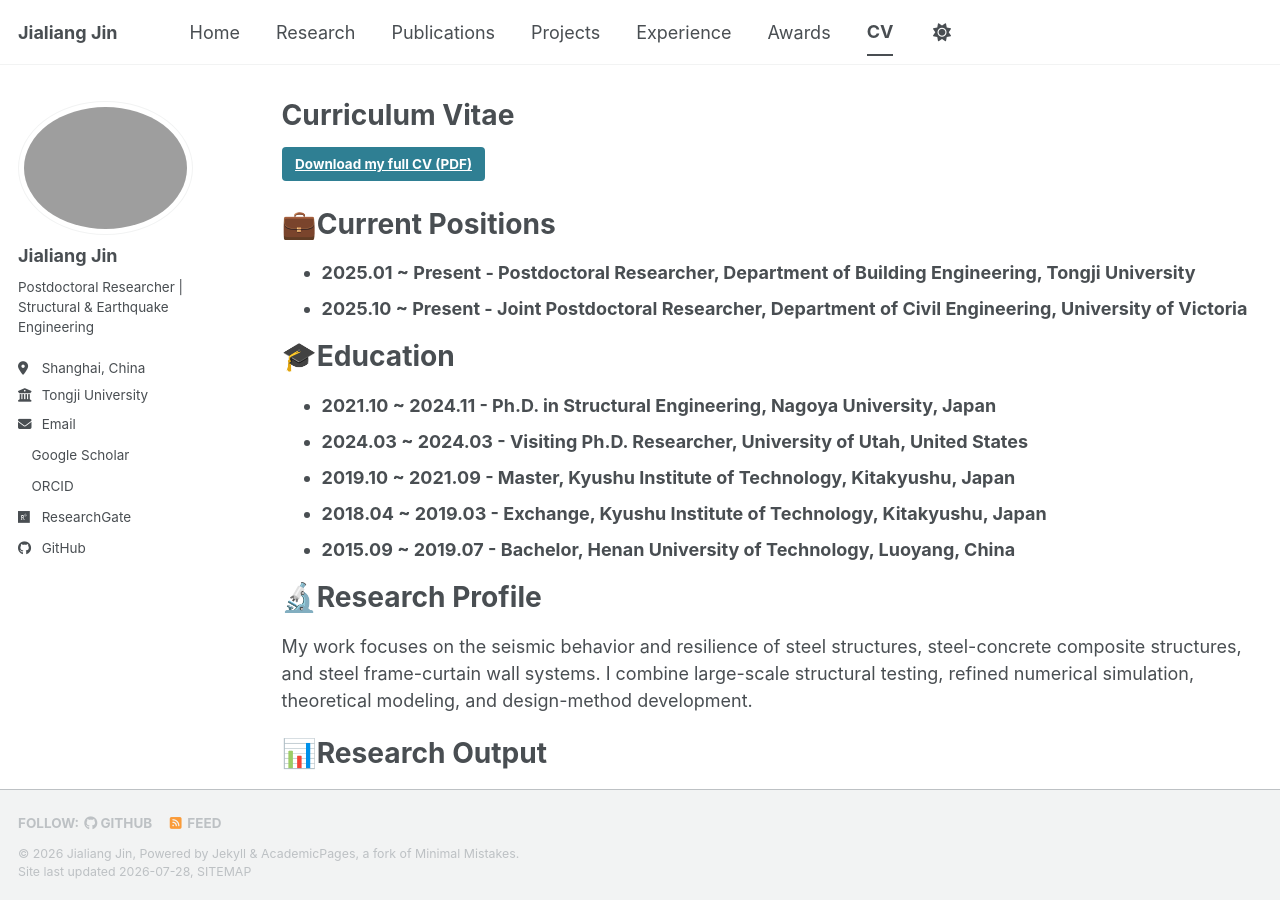
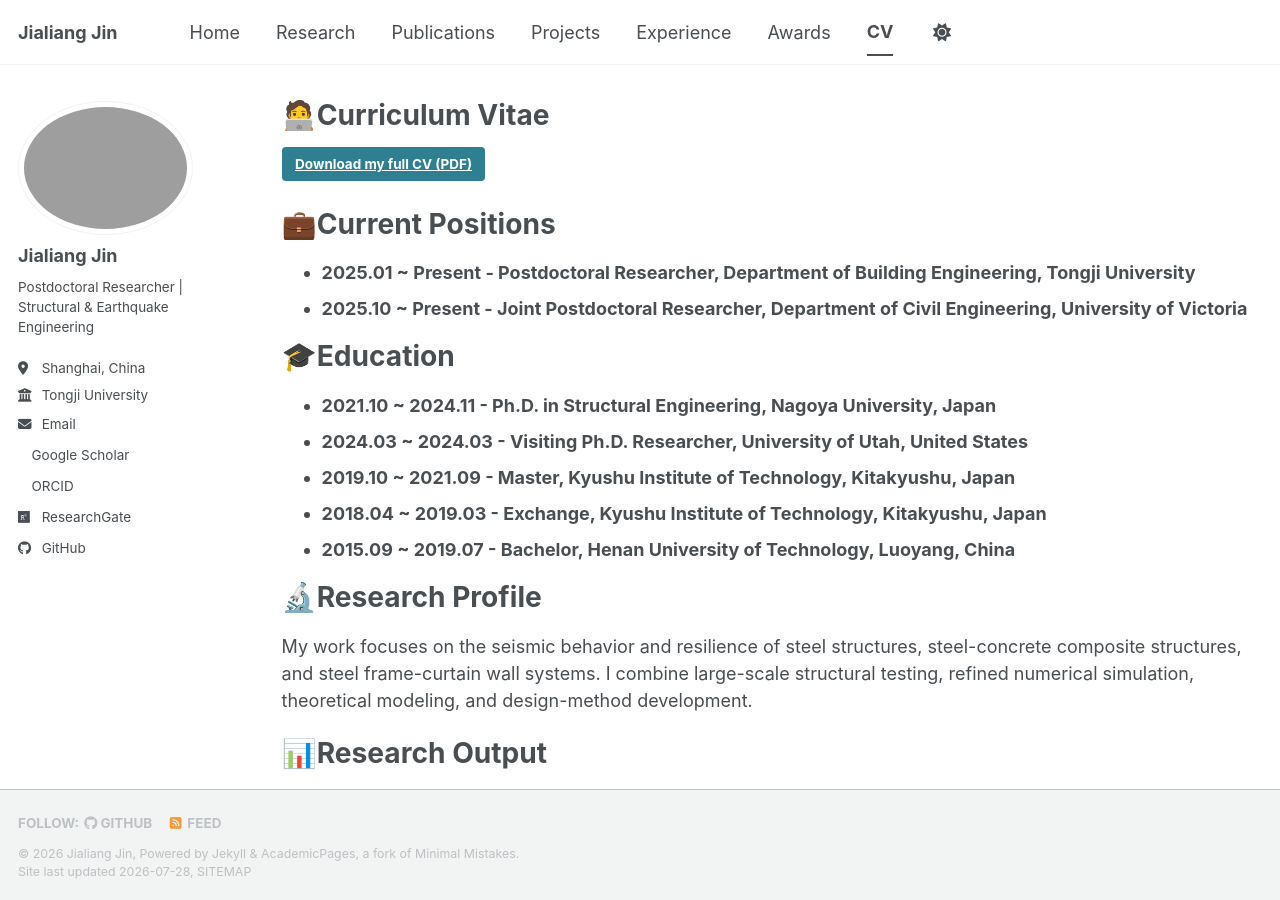
Before and after one commit to jialiangjin/jialiangjin.github.io, a Jekyll site: the page built from _pages/cv.md, in a window 1280 px wide and 900 px high. Built offline with Jekyll 4.4.1, drawn with Linux system fonts in a browser that asks for light colours; a style sheet for code colours, icons or effects is not loaded.

Commit message:
Update cv.md

```diff
--- a/_pages/cv.md
+++ b/_pages/cv.md
@@ -1,6 +1,6 @@
 ---
 layout: archive
-title: "Curriculum Vitae"
+title: "🧑‍💻Curriculum Vitae"
 permalink: /cv/
 author_profile: true
 redirect_from:
```
